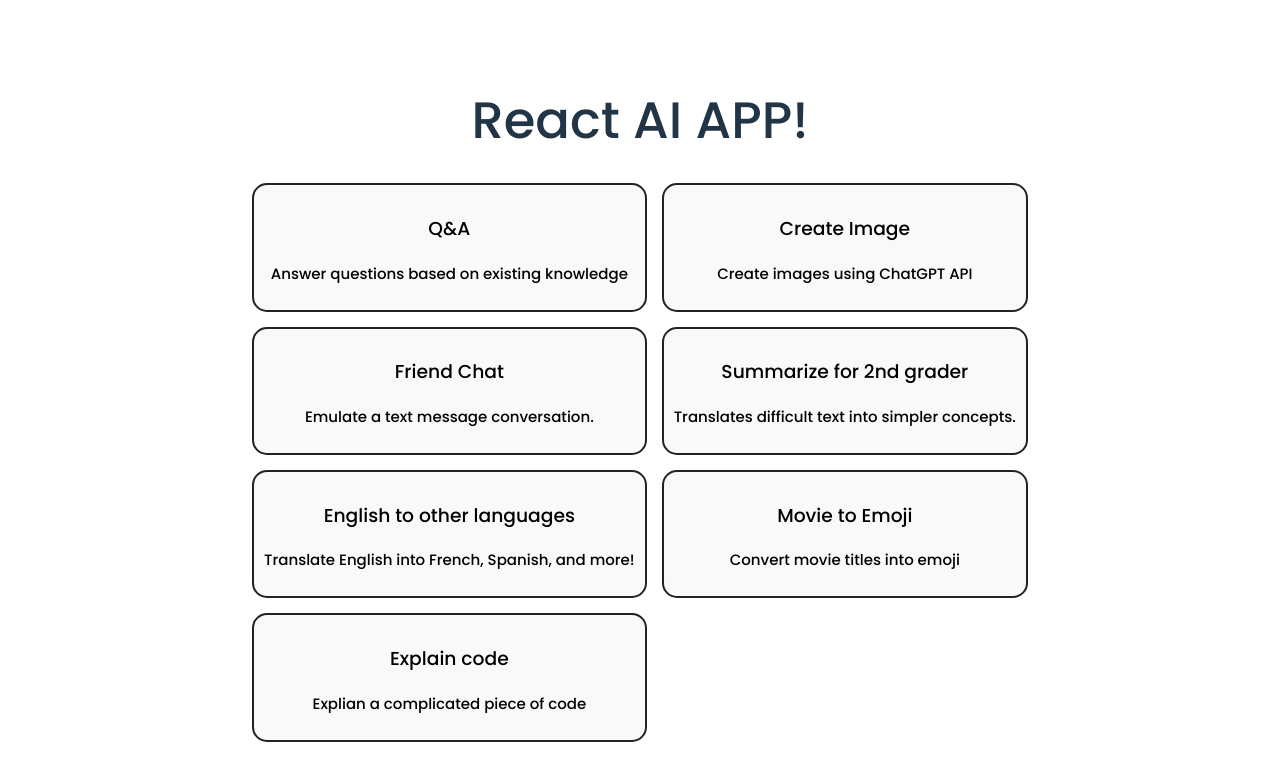
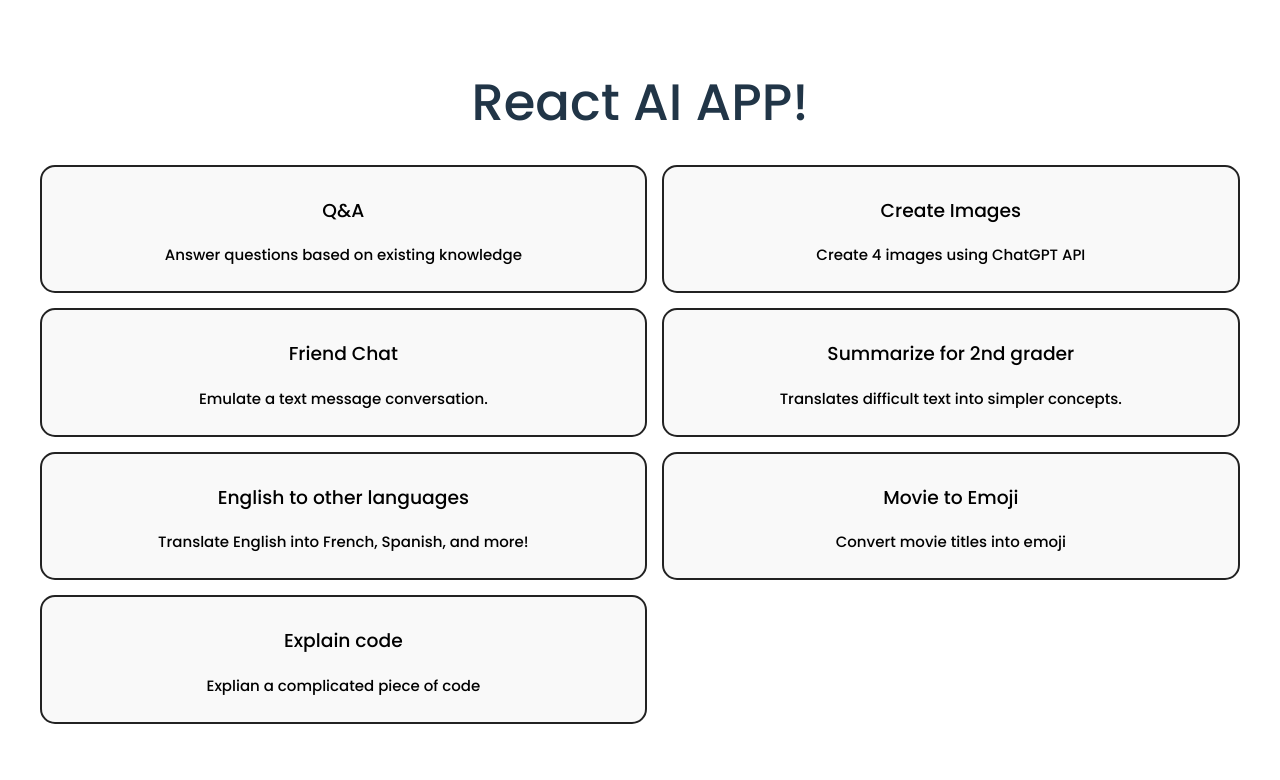
Before and after one commit to joe-watkins/react-chatgpt-playground, a React (Vite) app: page / in a window 1280 px wide. Shown: the top 780 px of the page. Built offline with nearby package versions, Linux system fonts and the light colour scheme.

Commit message:
multiple images

```diff
--- a/src/AIOptions/index.jsx
+++ b/src/AIOptions/index.jsx
@@ -15,12 +15,12 @@
         }
     },
     {
-        name: 'Create Image',
+        name: 'Create Images',
         id: 'createImage',
-        description: 'Create images using ChatGPT API',
-        placeholder: 'Describe the image you want to create',
+        description: 'Create 4 images using ChatGPT API',
+        placeholder: 'Describe the image you want to create. You will get 4.',
         option: {
-            n: 1,
+            n: 4,
             size: "1024x1024",
         }
     },
--- a/src/App.jsx
+++ b/src/App.jsx
@@ -24,6 +24,7 @@
   const [placeholder, setPlaceholder] = useState(state.placeholder);
   const [isLoading, setIsLoading] = useState(state.isLoading);
   const [apiError, setApiError] = useState(state.apiError);
+  const [imgResult, setImgResult] = useState(state.imgResult);
 
   const resetState = () => {
     setResult("");
@@ -74,6 +75,13 @@
         size: option.size,
       });
       setIsLoading(false);
+      Object.keys(response.data.data).forEach(key => {
+        setImgResult(prevState => ({
+          ...prevState,
+          [key]: response.data.data[key]
+        }));
+      });
+      // console.log(imagesResponse);
       setResult(response.data.data[0].url);
       setImgAlt(input);
     } catch (error) {
@@ -112,6 +120,7 @@
             CircularProgress={CircularProgress}
             isLoading={isLoading}
             apiError={apiError}
+            imgResult={imgResult}
           />
         )}
     </div>
--- a/src/App.scss
+++ b/src/App.scss
@@ -1,3 +1,8 @@
+
+*,:before, :after {
+  box-sizing: border-box;
+}
+
 @import url('https://fonts.googleapis.com/css2?family=Poppins:wght@400;500&display=swap');
 
 #root {
@@ -41,6 +46,7 @@
   font-family: 'Poppins', sans-serif;
   display: block;
   margin: 1em auto;
+  width: 100%;
 }
 
 .action-btn {
@@ -49,6 +55,14 @@
   height: 50px;
   border: solid 2px #222;
   cursor: pointer;
+}
+
+.generated-images {
+  .image-grid {
+    display: grid;
+    grid-template-columns: auto auto;
+    gap: 1em;
+  }
 }
 
 .generated-img {
@@ -65,6 +79,8 @@
   line-height: 1.6;
   max-width: 40em;
   margin: 1em auto;
+  text-align: left;
+  white-space: pre;
 }
 
 .loading-indicator {
--- a/src/components/Translation.jsx
+++ b/src/components/Translation.jsx
@@ -1,7 +1,6 @@
 import React from 'react'
 
-export default function Translation({ doStuff, setInput, result, setOption, chosenType, chosenID, generateImage, setImgAlt, imgAlt, placeholder, CircularProgress, isLoading, apiError }){
-    console.log(apiError);
+export default function Translation({ doStuff, setInput, result, setOption, chosenType, chosenID, generateImage, setImgAlt, imgAlt, placeholder, CircularProgress, isLoading, apiError, imgResult }){
     return (
         <div>
             <h1 id="chosen-type">{chosenType}</h1>
@@ -17,17 +16,20 @@
                 aria-labelledby="chosen-type"
             >
             </textarea>
+
             {chosenID !== 'createImage' &&
                 <>
                     <button className="action-btn" onClick={doStuff}>Do your stuff!</button>
                     <p role="status" className="api-result">{result.length > 0 ? result : ""}</p>
                 </>
             }
+
             {chosenID === 'createImage' &&
                 <>
-                    <button className="action-btn" onClick={generateImage}>Generate Image!</button>
+                    <button className="action-btn" onClick={generateImage}>Generate Images!</button>
                 </>
             }
+
             {isLoading === true &&
                 <>
                     <div className="loading-indicator" role="status">
@@ -38,18 +40,39 @@
                     </div>
                 </>
             }
-            {result.length > 0 && chosenID === 'createImage' && !apiError ? <>
-                <div className="generated-img" role="status">
-                    <span className="visuallyhidden">Image created</span>
-                    <img className="result-image" src={result} alt={imgAlt} />
+
+
+            <div class="generated-images" role="status">
+            {result.length > 0 && chosenID === 'createImage' && !apiError &&
+                <span className="visuallyhidden">Image created</span>
+            }
+                <div className="image-grid">
+                    {result.length > 0 && chosenID === 'createImage' && !apiError ? (
+                    <>
+                        {Object.keys(imgResult).map(key => (
+                        <div key={key} className="generated-img">
+                            <img
+                            className="result-image"
+                            src={imgResult[key].url}
+                            alt={imgAlt}
+                            />
+                        </div>
+                        ))}
+                    </>
+                    ) : (
+                    <></>
+                    )}
                 </div>
-            </> : <></>}
+            </div>
+
             {result.length > 0 && chosenID === 'createImage' && apiError ? <>
                 <div className="api-error" role="alert">
                     <p className="api-result">{result.length > 0 ? result : ""}</p>
                 </div>
             </> : <></>}
+
             <div className="back-trigger"><a href="#" onClick={(e) => setOption({})}>&lt; Back</a></div>
+
         </div>
     )
 }
--- a/src/constants/constants.jsx
+++ b/src/constants/constants.jsx
@@ -4,6 +4,7 @@
     chosenID: "",
     input: "",
     result: "",
+    imgResult: {},
     imgAlt: "",
     placeholder: "",
     isLoading: false,
--- a/src/index.css
+++ b/src/index.css
@@ -21,14 +21,6 @@
 }
 a:hover {
   color: #535bf2;
-}
-
-body {
-  margin: 0;
-  display: flex;
-  place-items: center;
-  min-width: 320px;
-  min-height: 100vh;
 }
 
 h1 {
```
